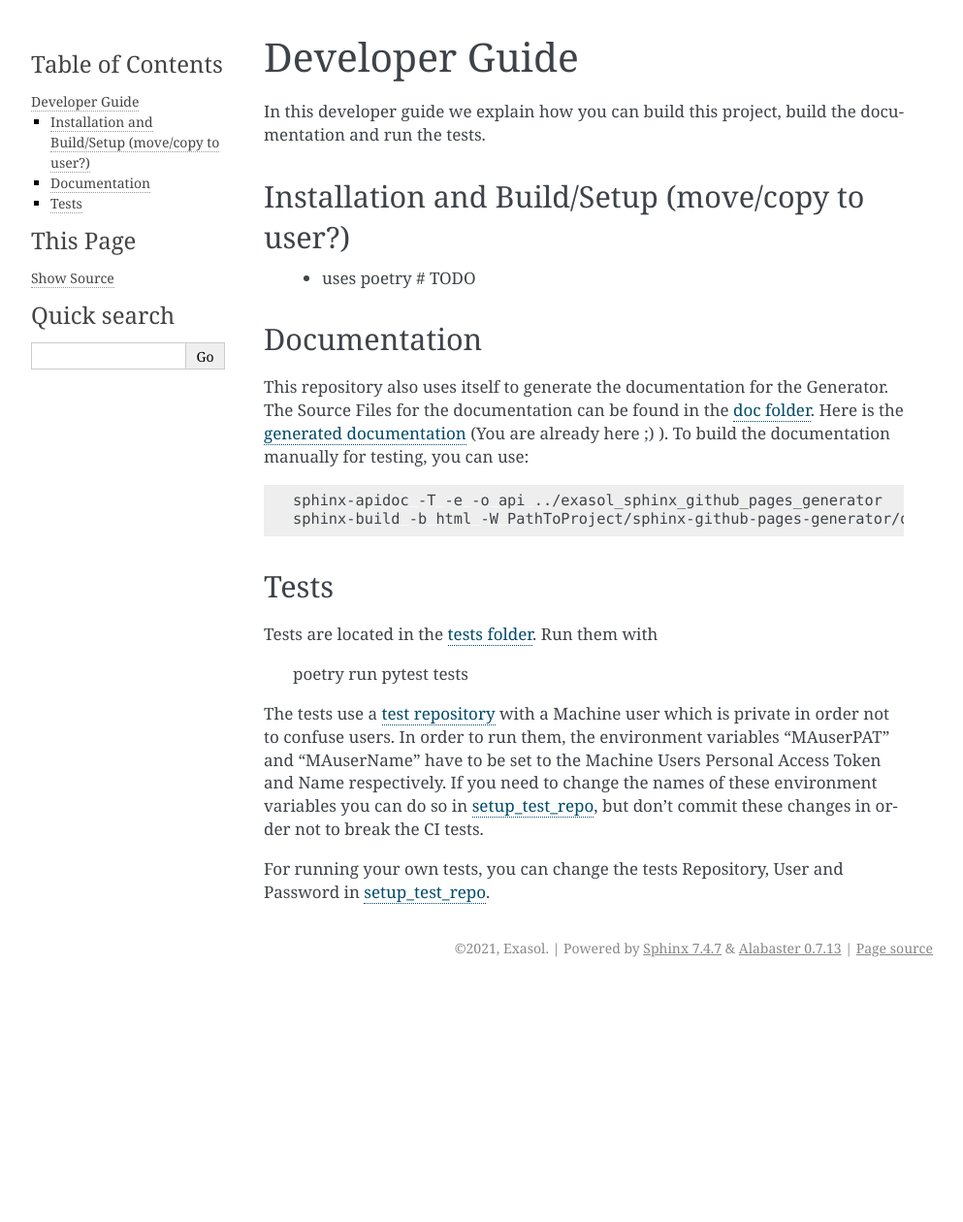
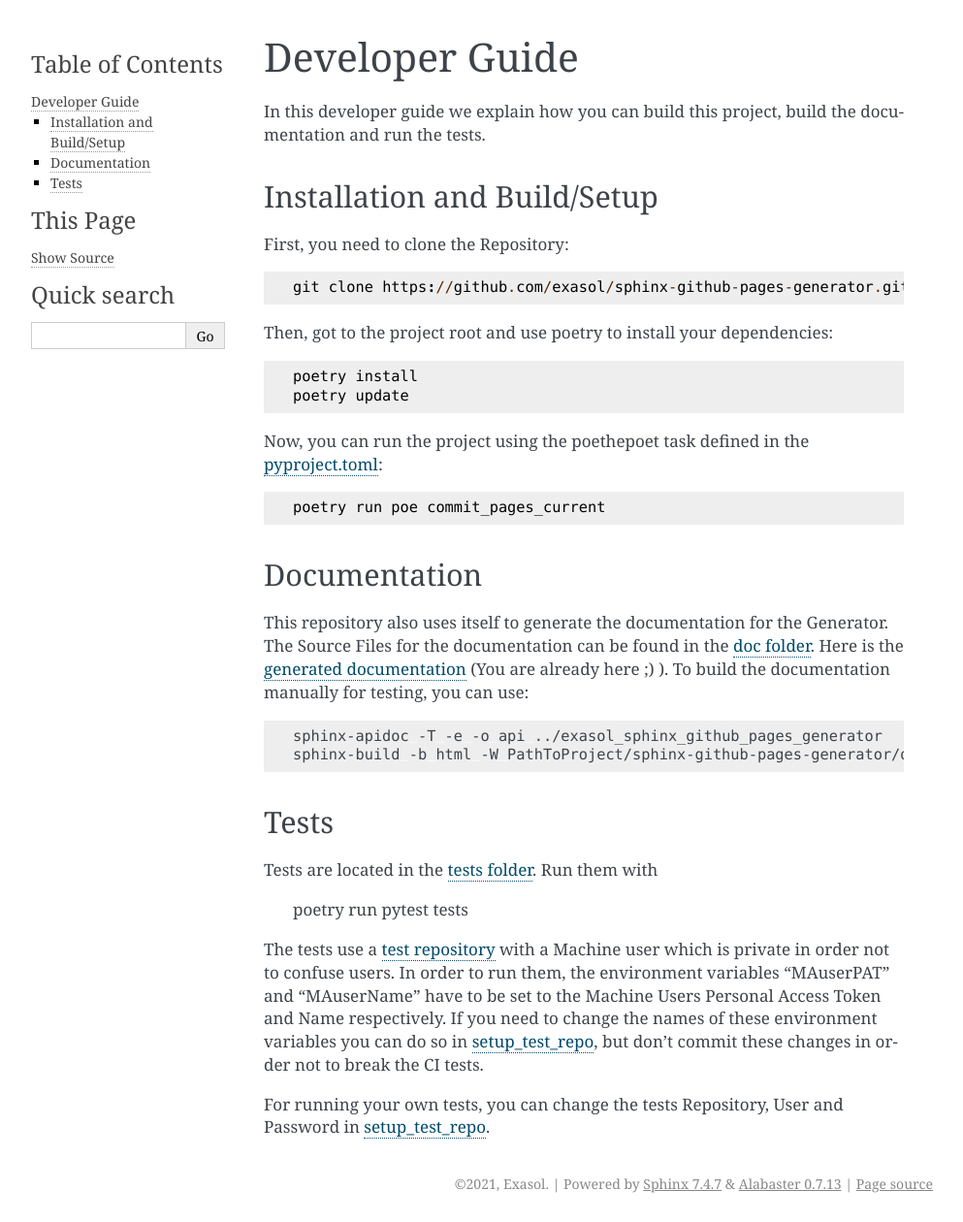
Before and after one commit to exasol/sphinx-github-pages-generator, a Sphinx documentation site: the page built from doc/developer_guide/developer_guide.rst, in a window 1280 px wide. Shown: the whole page at 97% size, without its empty margins (148-1141 px from the left). Built offline with Sphinx 7.4.7, drawn with Linux system fonts in a browser that asks for light colours; before the commit the page ends 1017 px from its top, so only the background shows below that.

Commit message:
some documentation fixes

```diff
--- a/README.rst
+++ b/README.rst
@@ -20,8 +20,10 @@ Prerequisites
 
 Installation
 -------------
-#todo fix link
-Install the package from Github via `pip`:: #todo make pip package
+..
+    _This: todo fix installation description
+
+Install the package from Github via `pip`::
 
     pip install -e git://github.com/exasol/bucketfs-utils-python.git@{tag name}#egg=exasol-bucketfs-utils-python
 
--- a/doc/developer_guide/developer_guide.rst
+++ b/doc/developer_guide/developer_guide.rst
@@ -5,9 +5,27 @@ Developer Guide
 In this developer guide we explain how you can build this project, build the documentation and run the tests.
 
 #################################################
-Installation and Build/Setup (move/copy to user?)
+Installation and Build/Setup
 #################################################
- - uses poetry # TODO
+First, you need to clone the Repository:
+
+.. code::
+
+    git clone https://github.com/exasol/sphinx-github-pages-generator.git
+
+Then, got to the project root and use poetry to install your dependencies:
+
+.. code::
+
+    poetry install
+    poetry update
+
+Now, you can run the project using the poethepoet task defined in the `pyproject.toml`_:
+
+.. code::
+
+    poetry run poe commit_pages_current
+
 
 #############
 Documentation
@@ -38,7 +56,7 @@ these changes in order not to break the CI tests.
 
 For running your own tests, you can change the tests Repository, User and Password in `setup_test_repo`_.
 
-
+.. _pyproject.toml: https://github.com/exasol/sphinx-github-pages-generator/blob/main/pyproject.toml
 .. _doc folder: https://github.com/exasol/sphinx-github-pages-generator/tree/main/doc
 .. _tests folder: https://github.com/exasol/sphinx-github-pages-generator/tree/main/tests
 .. _setup_test_repo: https://github.com/exasol/sphinx-github-pages-generator/blob/7235e9577531bb3992425ffd200004dc4a7fee32/tests/helper_test_functions.py#L13
```
Also changed, not shown: doc/user_guide/user_guide.rst (+2 -9 lines).
